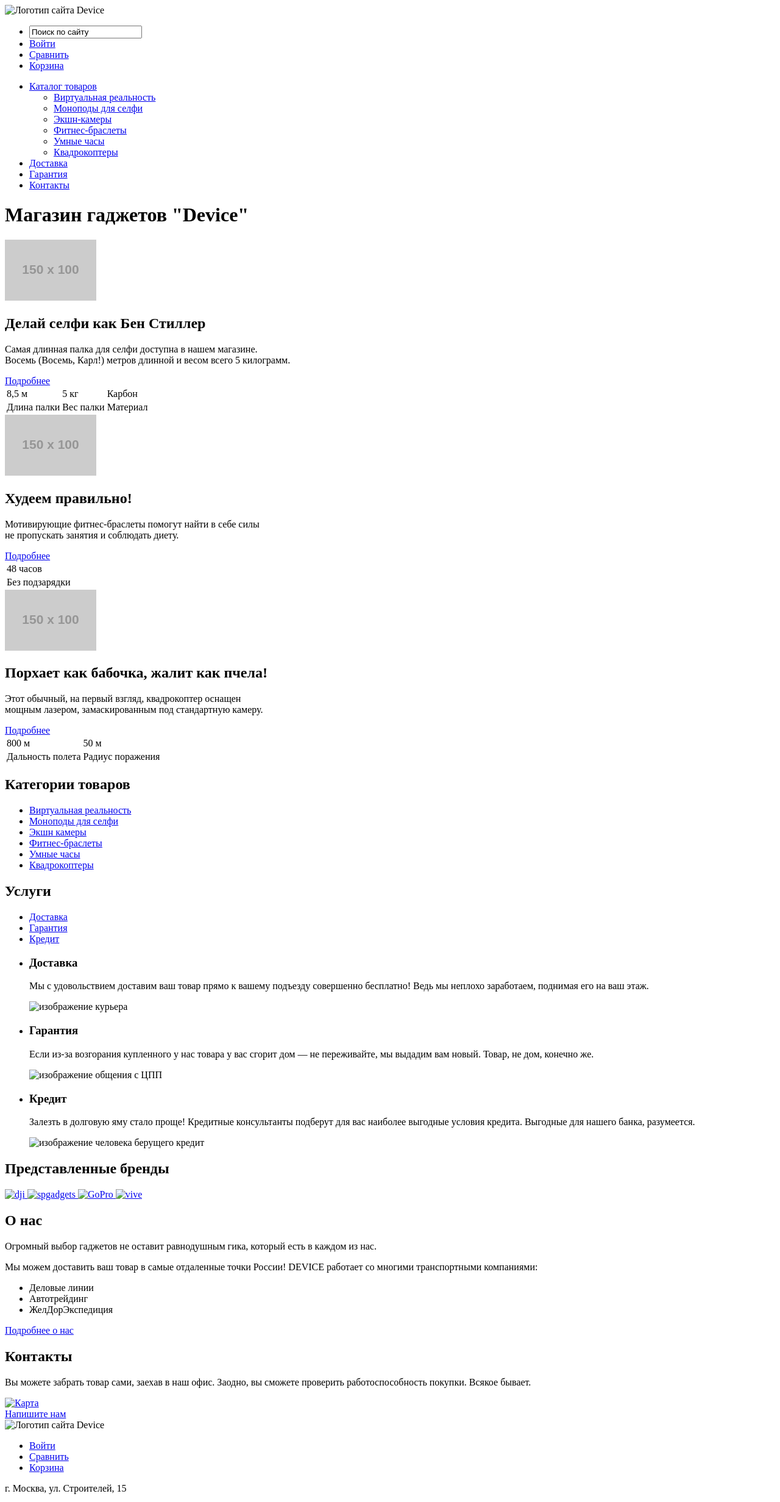
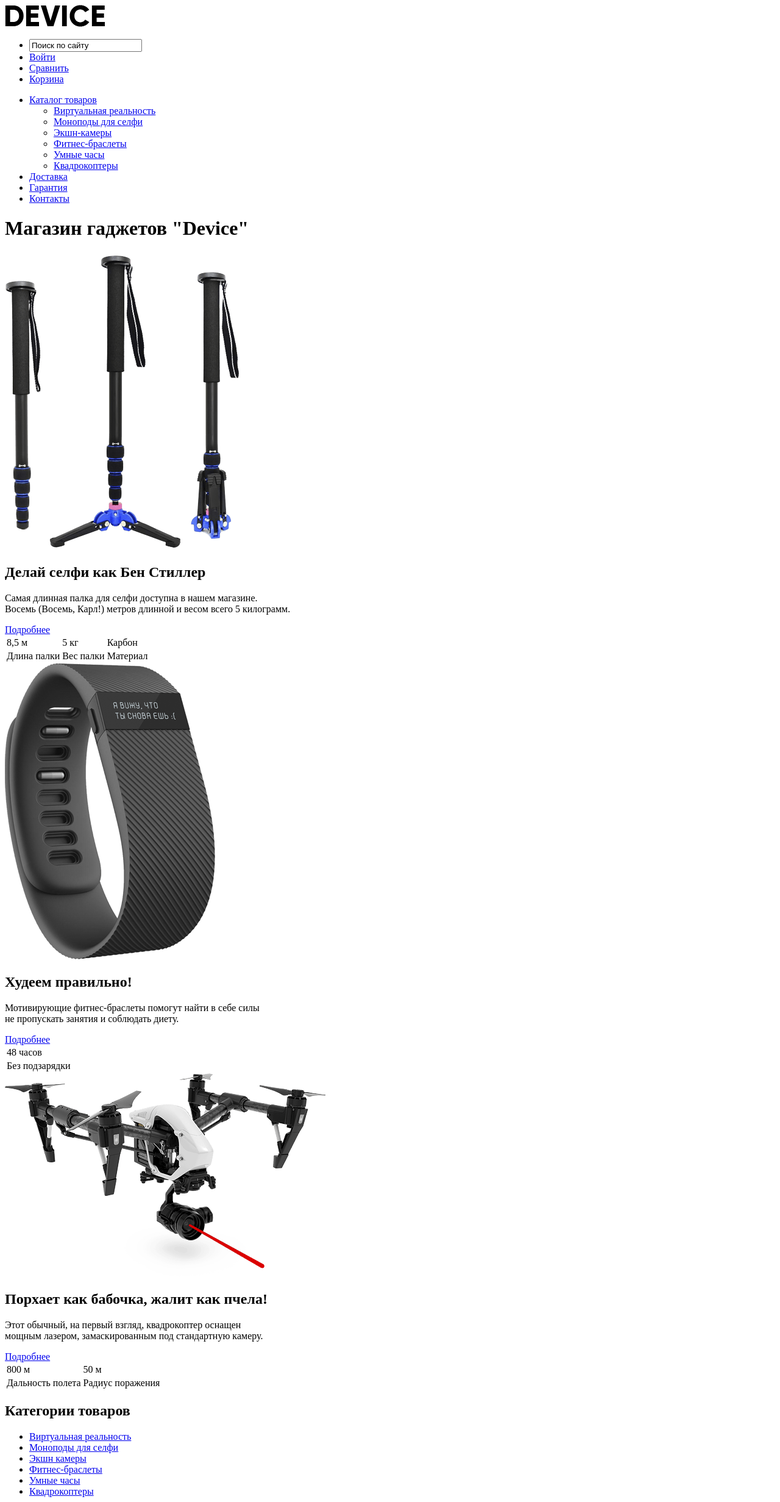
Before and after one commit to WaaaaGrizlly/547327-device, a plain HTML site: page index.html in a window 1280 px wide. Shown: the top 2463 px of the page at 61% size. Drawn offline with Linux system fonts and the light colour scheme; placeholder pictures from the web are drawn by us.

Commit message:
Добавил контентные изображения для главной и внутренней страниц

```diff
--- a/index.html
+++ b/index.html
@@ -8,7 +8,7 @@
     <header class="main-header">
       <nav class="main-navigation">
         <a class="header-logo">
-          <img src="img/index-logo.svg" alt="Логотип сайта Device">
+          <img src="img/logo.png" width="164" height="36" alt="Логотип сайта Device">
         </a>
         <ul class="user-navigation">
           <li><input type="text" name="search" id="search" value="Поиск по сайту"></li>
@@ -38,7 +38,7 @@
 
       <section class="product-and-description">
         <div class="catalog-item">
-          <img src="http://placehold.it/150x100" alt="Палка для селфи">
+          <img src="img/slider-1.png" width="384" height="486" alt="Палка для селфи">
           <h2>Делай селфи как Бен Стиллер</h2>
           <p class="description">Самая длинная палка для селфи доступна в нашем магазине.<br>
           Восемь (Восемь, Карл!) метров длинной и весом всего 5 килограмм.</p>
@@ -57,7 +57,7 @@
           </table>
         </div>
         <div class="catalog-item">
-          <img src="http://placehold.it/150x100" alt="Фитнес-браслет">
+          <img src="img/slider-2.png" width="345" height="485" alt="Фитнес-браслет">
           <h2>Худеем правильно!</h2>
           <p class="description">Мотивирующие фитнес-браслеты помогут найти в себе силы<br>
           не пропускать занятия и соблюдать диету.</p>
@@ -72,7 +72,7 @@
           </table>
         </div>
         <div class="catalog-item">
-          <img src="http://placehold.it/150x100" alt="Палка для селфи">
+          <img src="img/slider-3.png" width="526" height="334" alt="Палка для селфи">
           <h2>Порхает как бабочка, жалит как пчела!</h2>
           <p class="description">Этот обычный, на первый взгляд, квадрокоптер оснащен<br>
           мощным лазером, замаскированным под стандартную камеру.</p>
@@ -115,35 +115,32 @@
           <li class="service-description delivery">
             <h3>Доставка</h3>
             <p>Мы с удовольствием доставим ваш товар прямо к вашему подъезду совершенно бесплатно! Ведь мы неплохо заработаем, поднимая его на ваш этаж.</p>
-            <img class="delivery-img" src="#" alt="изображение курьера">
           </li>
           <li class="service-description warranty">
             <h3>Гарантия</h3>
             <p>Если из-за возгорания купленного у нас товара у вас сгорит дом — не переживайте, мы выдадим вам новый.
             Товар, не дом, конечно же.</p>
-            <img class="usc-img" src="#" alt="изображение общения с ЦПП">
           </li>
           <li class="service-description credit">
             <h3>Кредит</h3>
             <p>Залезть в долговую яму стало проще! Кредитные консультанты подберут для вас наиболее выгодные
             условия кредита. Выгодные для нашего банка, разумеется.</p>
-            <img class="credit-img" src="#" alt="изображение человека берущего кредит">
           </li>
         </ul>
       </section>
       <section class="logotypes">
         <h2>Представленные бренды</h2>
           <a href="#">
-            <img class="logo" src="#" alt="dji">
+            <img class="logo" src="img/logo-1.png" width="260" height="100" alt="dji">
           </a>
           <a href="#">
-            <img class="logo" src="#" alt="spgadgets">
+            <img class="logo" src="img/logo-2.png" width="260" height="100" alt="spgadgets">
           </a>
           <a href="#">
-            <img class="logo" src="#" alt="GoPro">
+            <img class="logo" src="img/logo-3.png" width="260" height="100" alt="GoPro">
           </a>
           <a href="#">
-            <img class="logo" src="#" alt="vive">
+            <img class="logo" src="img/logo-4.png" width="260" height="100" alt="vive">
           </a>
       </section>
       <section class="about us">
@@ -162,7 +159,7 @@
         <p>Вы можете забрать товар сами, заехав в наш офис. Заодно, вы сможете проверить работоспособность покупки. Всякое бывает.</p>
         <div class="map-img">
           <a class="map" href="#">
-            <img src="#" alt="Карта">
+            <img src="img/map.jpg" width="560" height="222" alt="Карта офиса по адресу улица Строителей, 15">
           </a>
         </div>
         <a class="btn" href="#">Напишите нам</a>
@@ -171,7 +168,7 @@
     <footer class="main-footer">
       <nav class="footer-user-navigation">
         <a class="footer-logo">
-          <img src="#" alt="Логотип сайта Device">
+          <img src="img/logo-footer.png" width="164" height="36" alt="Логотип сайта Device">
         </a>
         <ul class="user-navigation">
           <li class="login-link-footer"><a href="#">Войти</a></li>
@@ -184,7 +181,7 @@
           <li><a href="#">Гарантия</a></li>
           <li><a href="#">Контакты</a></li>
         </ul>
-      </nav><!--Надеюсь, в этот раз я правильно закрыл навигацию:)-->
+      </nav>
       <p class="number"><a class="contact-number" href="#">Тел.: +7 (495) 495-95-95</a></p>
       <div class="footer-social">
         <ul>
```
Also changed, not shown: catalog.html (+10 -10 lines), img/item-1.jpg (added), img/item-2.jpg (added), img/item-3.jpg (added), img/item-4.jpg (added), img/logo-1.png (added), img/logo-2.png (added), img/logo-3.png (added), img/logo-4.png (added), img/logo-footer.png (added), img/logo.png (added), img/map.jpg (added), img/slider-1.png (added), img/slider-2.png (added), 1 more files.
